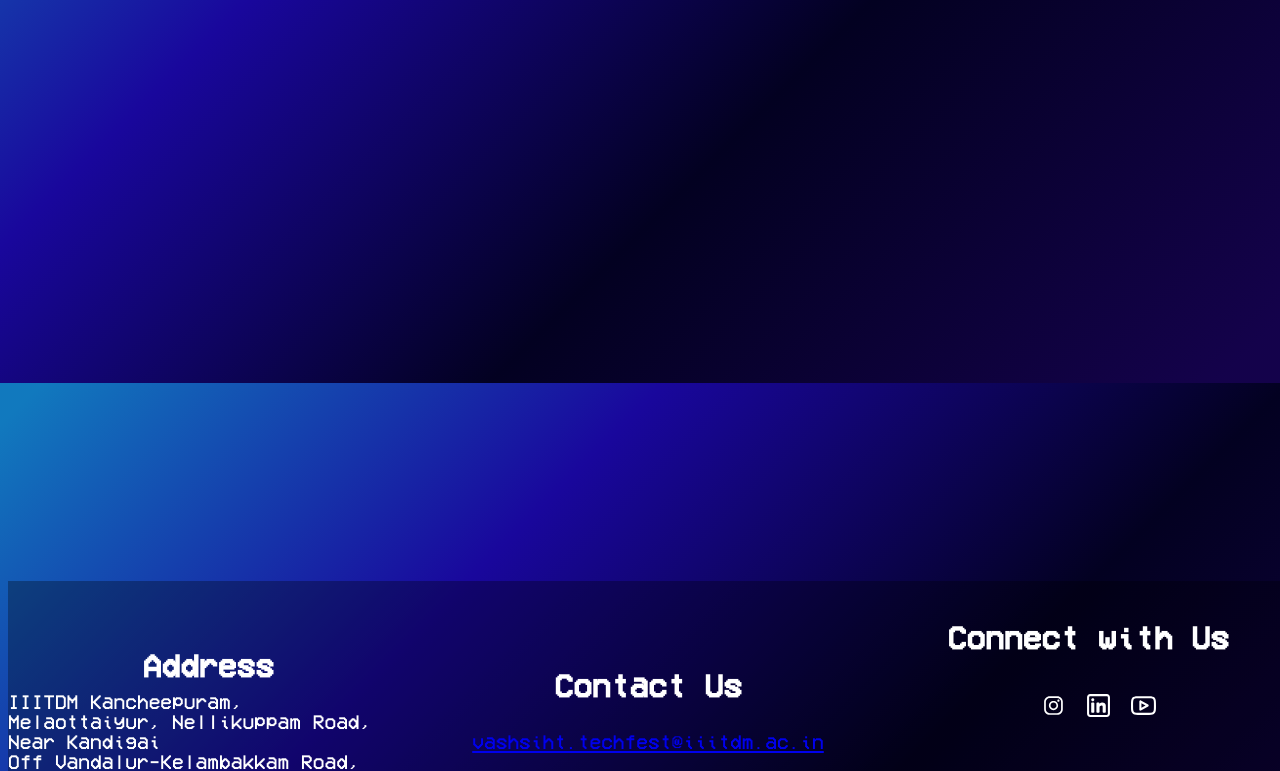
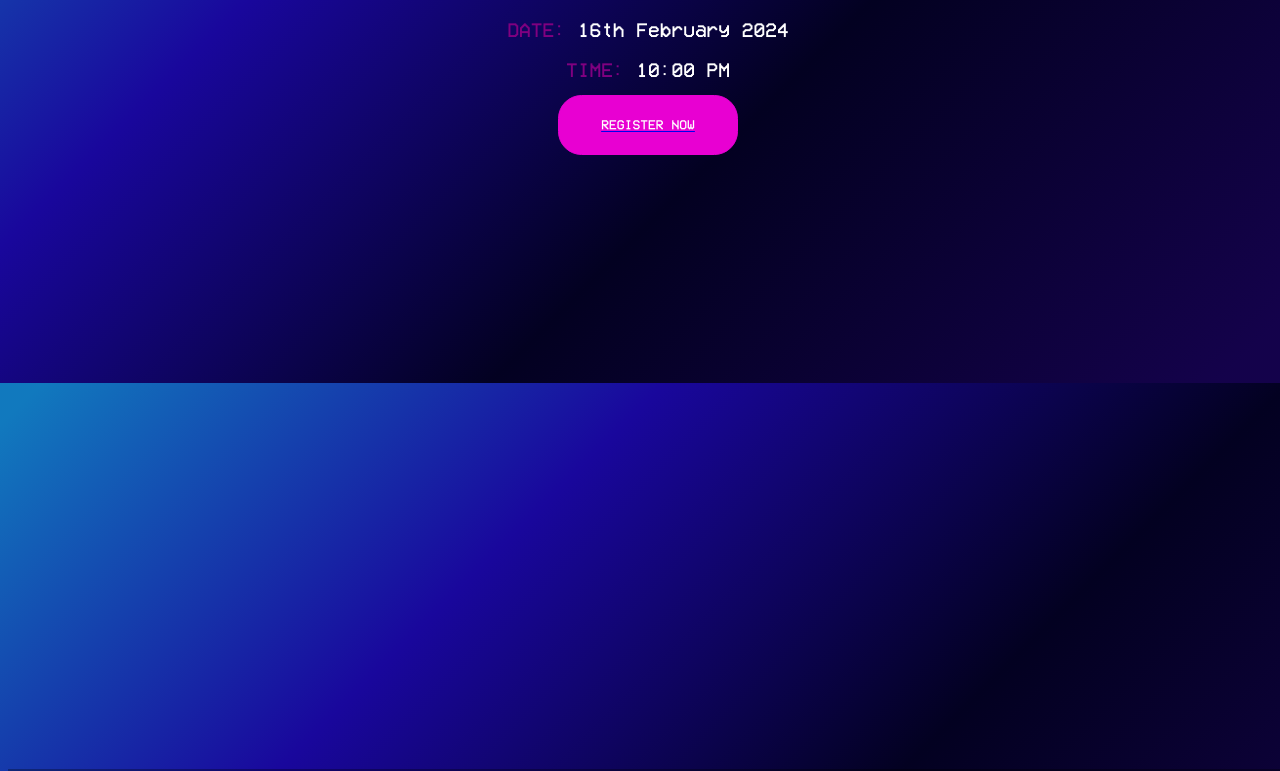
Before and after one commit to harshithb3304/Vashisht24, a Next.js app: page /events/BRIDGE_BUILDING in a window 1280 px wide. Shown: the part 1217-1988 px from the top of the page. Built offline with nearby package versions, Linux system fonts and the light colour scheme; a web font is replaced by a local one.

Commit message:
added sensible content

```diff
--- a/src/app/(components)/footer.jsx
+++ b/src/app/(components)/footer.jsx
@@ -27,7 +27,7 @@ const Footer = () => {
         </div>
         <br />
         <a href="mailto:vashisht.techfest@iiitdm.ac.in">
-          vashsiht.techfest@iiitdm.ac.in
+          vashisht.techfest@iiitdm.ac.in
         </a>
         <br />
         {/* <span>9642287347 | 9393107783 | 8197714735</span> */}
--- a/src/app/(components)/storesim.jsx
+++ b/src/app/(components)/storesim.jsx
@@ -205,7 +205,7 @@ const Storesim = ({ item }) => {
             </div>
           </div>
           <Link href={`https://forms.gle/6LrMuHQXqkaZX9YP7`}>
-            <button className={styles.cardButton}>MORE DETAILS</button>
+            <button className={styles.cardButton}>BUY IT NOW</button>
           </Link>
         </div>
       </div>
--- a/src/app/events/page.jsx
+++ b/src/app/events/page.jsx
@@ -451,9 +451,7 @@ const Page = () => {
       <div className={styles.eventsInfo}>
         <div className={styles.eventsHeading}>EVENTS</div>
         <div className={styles.eventsContent}>
-          Book a Workshop at Vashisht 24 and unlock FREE access to EDM Night,
-          Robowars, Guest Lectures, Exhibitions, Summits, and Gaming setups.
-          Limited seats – seize the chance to blend learning with entertainment!
+          Register for exciting events and claim prizes!!
         </div>
       </div>
       <div className={styles.cardLayout}>
--- a/src/app/store/page.jsx
+++ b/src/app/store/page.jsx
@@ -45,9 +45,7 @@ const Page = () => {
       <div className={styles.storeInfo}>
         <div className={styles.storeHeading}>STORE</div>
         <div className={styles.storeContent}>
-          Book a Workshop at Vashisht 24 and unlock FREE access to EDM Night,
-          Robowars, Guest Lectures, Exhibitions, Summits, and Gaming setups.
-          Limited seats - seize the chance to blend learning with entertainment!
+          Buy exclusive Vashisht Nexus Aeon merchandise here!!!!
         </div>
       </div>
       <div className={styles.cardLayout}>
--- a/src/app/styles/[eventId].module.css
+++ b/src/app/styles/[eventId].module.css
@@ -31,12 +31,12 @@
     text-align: center;
     width: 50.4375rem; /* 807px converted to rem */
     height: 6.25rem; /* 100px converted to rem */
-    top: 12.5rem; /* 200px converted to rem */
+    top: 20.5rem; /* 200px converted to rem */
     left: 14.75rem; /* 236px converted to rem */
     text-decoration-color: #ffffff;
     color: #ffffff;
     display: block;
-    margin-top: 0.625rem; /* 10px converted to rem */
+    margin-top: 5rem; /* 10px converted to rem */
     margin-bottom: 3rem;
 }
 
@@ -73,6 +73,7 @@
     transition: background-color 0.3s ease, transform 0.3s ease;
     position: relative;
     bottom: 0%;
+    margin-top: 3rem;
 }
 
 .registerButton:hover {
```
